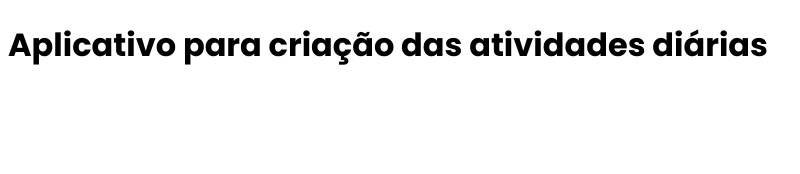
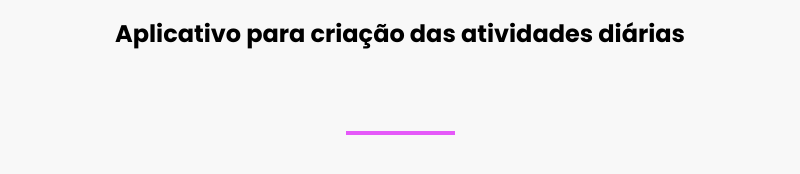
Before and after one commit to LucasMachioni/todoist-electronjs, an Electron app: page index.HTML in a window 800 px wide. Drawn offline with Linux system fonts and the light colour scheme.

Commit message:
Adicionando a tag HR

```diff
--- a/index.HTML
+++ b/index.HTML
@@ -7,6 +7,10 @@
   <title>Todo ist</title>
 </head>
 <body>
+  <!--traço da divisão-->
    <h1>Aplicativo para criação das atividades diárias</h1>
- </body>
+<!--traço de divisão-->
+   <hr />
+
+  </body>
 </html>
--- a/style.css
+++ b/style.css
@@ -1,3 +1,15 @@
 body {
+  background: #F8F8F8;
   font-family: 'Poppins', sans-serif;
+  text-align: center;
 }
+
+h1 {
+  font-size: 24px;
+}
+
+hr{
+ width: 105px;
+ border: 2px solid #E559F9;
+ margin-top: 80px;
+}
```
